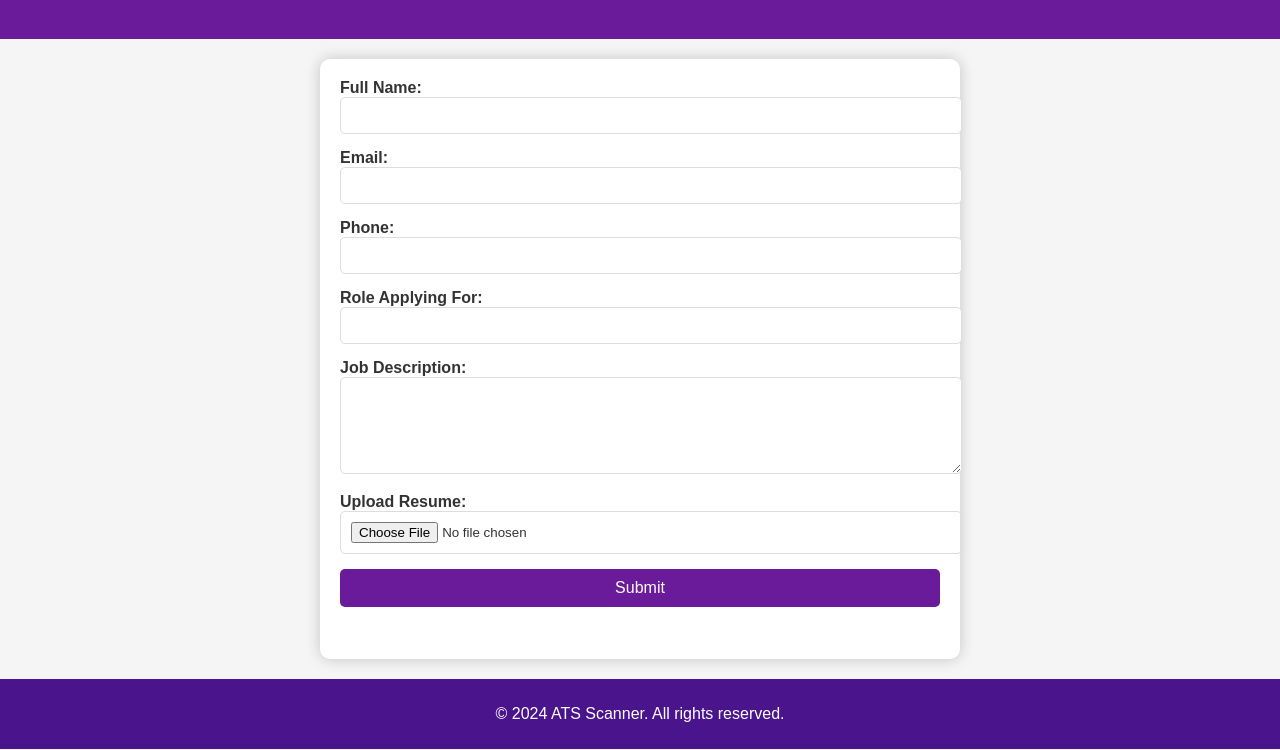
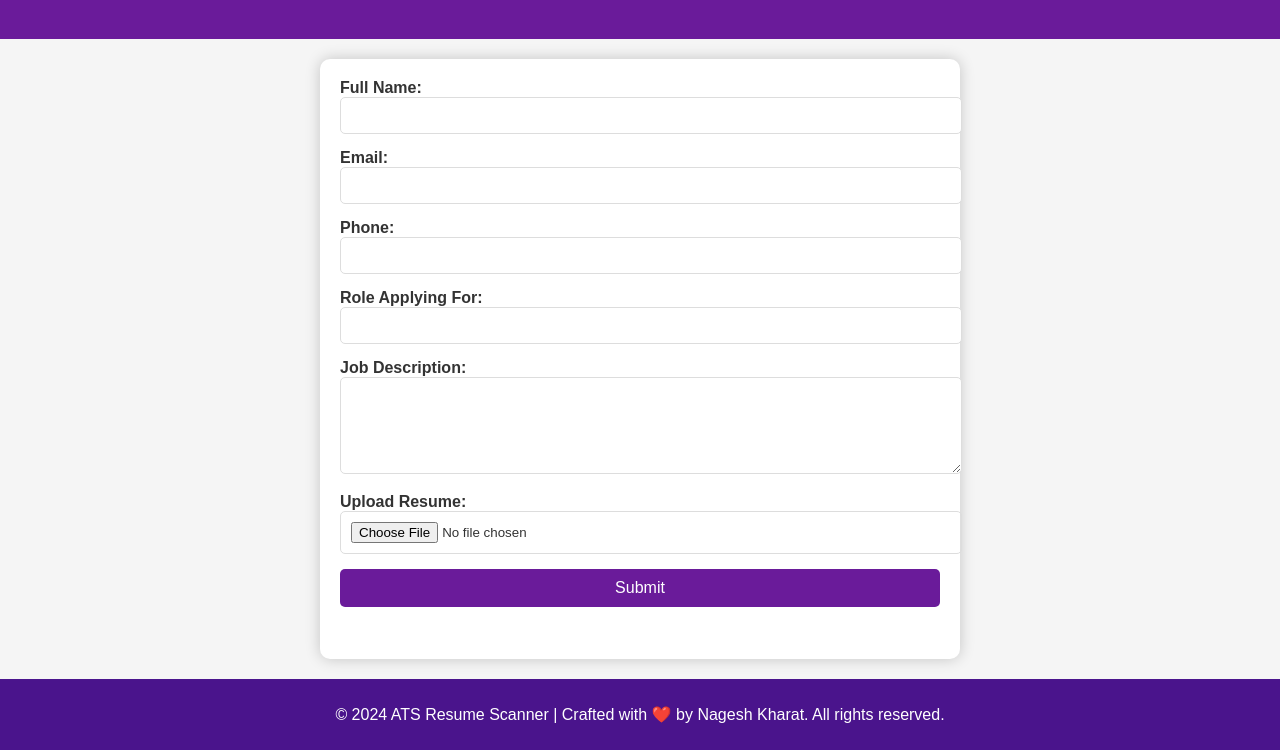
Before and after one commit to nageshkharat/ats-system, a website: page public/index.html in a window 1280 px wide. Shown: the part 81-831 px from the top of the page. Drawn offline with Linux system fonts and the light colour scheme.

Commit message:
Update Footer in index.html

```diff
--- a/public/index.html
+++ b/public/index.html
@@ -41,7 +41,8 @@
         </form>
     </main>
     <footer>
-        <p>&copy; 2024 ATS Scanner. All rights reserved.</p>
+        <p>&copy; 2024 ATS Resume Scanner | Crafted with ❤️ by Nagesh Kharat. All rights reserved.
+        </p>
     </footer>
     <script src="js/script.js"></script>
 </body>
```
